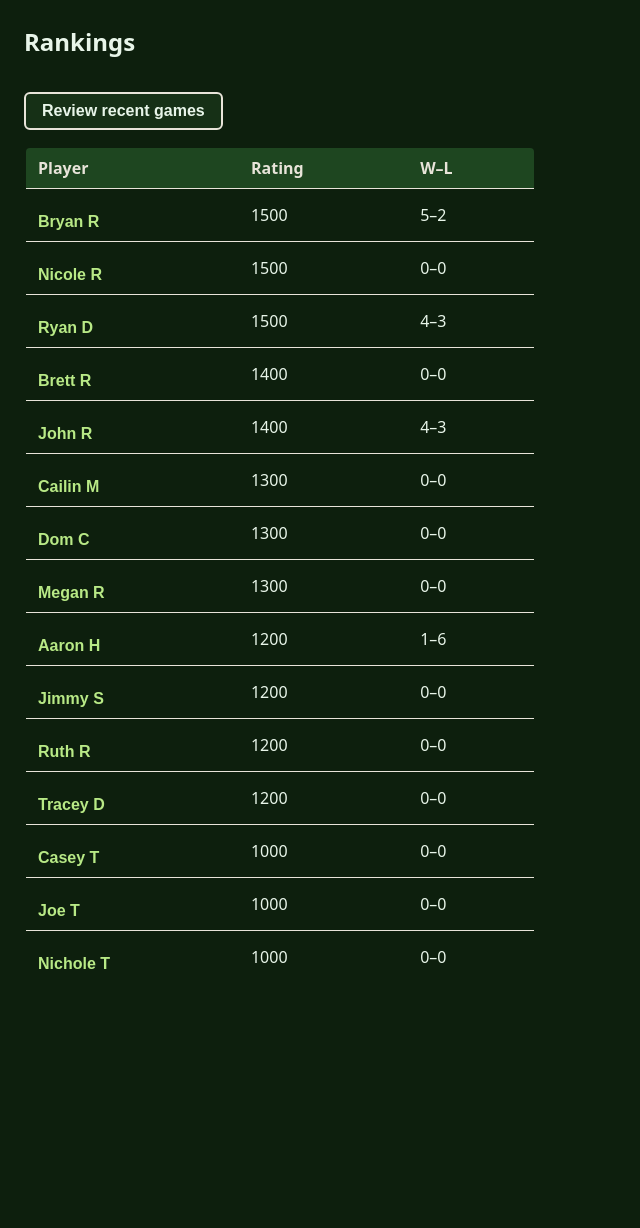
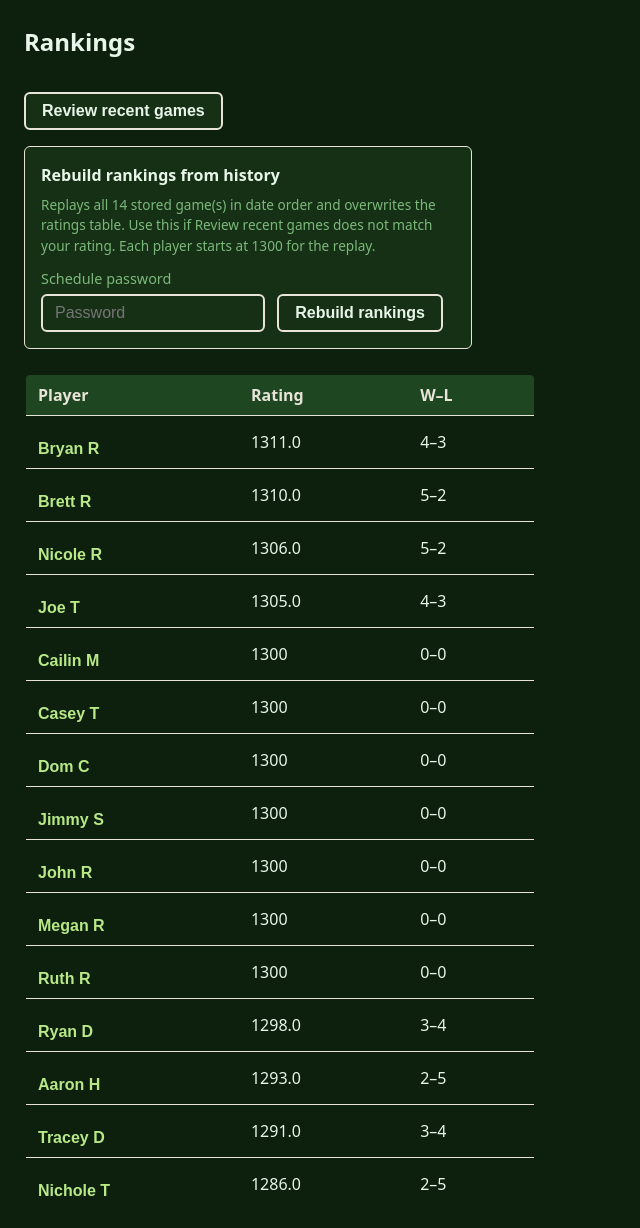
Before and after one commit to Brue33/pickleball-scheduler, a Flask app: page /rankings in a window 1280 px wide. Shown: the part 55-1283 px from the top of the page, without its empty margins (0-640 px from the left). Before the commit the page ends 1024 px from the top, so only its background shows below. Run offline with Flask 2, Linux system fonts and the light colour scheme.

Commit message:
trying to fix rankings

```diff
--- a/app.py
+++ b/app.py
@@ -225,14 +225,12 @@ def resolve_player_display_name(query):
 def recent_games_rating_review(player_query, max_games=10):
     """
     Replay all matches in chronological order and return the last max_games involving the player,
-    with rating before/after each. Per-game deltas come from replaying stored scores; absolute
-    ratings are shifted so the newest game ends at the player's current ranking in rankings.json.
+    with rating before/after each (same replay rules as rebuild rankings).
     """
     name = resolve_player_display_name(player_query)
     if not name:
         return None, {"error": "not_found", "message": "No player matched that name."}
-    current_rankings = load_rankings()
-    current_rating = int(current_rankings.get(name, DEFAULT_RATING))
+    current_rating = int(load_rankings().get(name, DEFAULT_RATING))
     matches_chrono = list(reversed(load_match_history()))
     ratings = {}
     rows = []
@@ -262,12 +260,6 @@ def recent_games_rating_review(player_query, max_games=10):
                     "delta": after - before,
                 }
             )
-    replay_final = int(ratings.get(name, DEFAULT_RATING))
-    offset = current_rating - replay_final
-    if offset:
-        for row in rows:
-            row["rating_before"] += offset
-            row["rating_after"] += offset
     last_n = rows[-max_games:]
     last_n = list(reversed(last_n))
     return name, {"matches": last_n, "current_rating": current_rating}
@@ -1555,7 +1547,38 @@ def rankings():
     ) if rankings else []
     bios = load_player_bios()
     wins_losses = get_wins_losses_by_player()
-    return render_template("rankings.html", rankings=sorted_rankings, bios=bios, wins_losses=wins_losses)
+    match_count = len(load_match_history())
+    return render_template(
+        "rankings.html",
+        rankings=sorted_rankings,
+        bios=bios,
+        wins_losses=wins_losses,
+        match_count=match_count,
+    )
+
+
+@app.route("/rankings/rebuild", methods=["POST"])
+def rankings_rebuild():
+    """Replay all stored games from 1300 and rebuild rankings.json (schedule password)."""
+    if request.form.get("password", "").strip() != SCHEDULE_PASSWORD:
+        flash("Incorrect password.", "error")
+        return redirect(url_for("rankings"))
+    matches = load_match_history()
+    if not matches:
+        flash("No past games in history to rebuild from.", "error")
+        return redirect(url_for("rankings"))
+    try:
+        save_match_history_and_rebuild_rankings(matches)
+    except ValueError as e:
+        flash(str(e), "error")
+        return redirect(url_for("rankings"))
+    after = load_rankings()
+    flash(
+        f"Rankings rebuilt from {len(matches)} stored game(s) (each player replayed from 1300). "
+        f"{len(after)} player(s) updated.",
+        "success",
+    )
+    return redirect(url_for("rankings"))
 
 
 @app.route("/rankings/recent-games")
--- a/rankings.json
+++ b/rankings.json
@@ -1 +1 @@
-{"Aaron H":1200,"Brett R":1400,"Bryan R":1500,"Cailin M":1300,"Casey T":1000,"Dom C":1300,"Jimmy S":1200,"Joe T":1000,"John R":1400,"Megan R":1300,"Nichole T":1000,"Nicole R":1500,"Ruth R":1200,"Ryan D":1500,"Tracey D":1200}
+{"Aaron H":1293.0,"Brett R":1310.0,"Bryan R":1311.0,"Cailin M":1300,"Casey T":1300,"Dom C":1300,"Jimmy S":1300,"Joe T":1305.0,"John R":1300,"Megan R":1300,"Nichole T":1286.0,"Nicole R":1306.0,"Ruth R":1300,"Ryan D":1298.0,"Tracey D":1291.0}
--- a/templates/rankings.html
+++ b/templates/rankings.html
@@ -5,6 +5,14 @@
   <p style="margin-bottom: 1rem;">
     <button type="button" id="recent-games-btn" class="btn btn-secondary">Review recent games</button>
   </p>
+
+  <form method="post" action="{{ url_for('rankings_rebuild') }}" style="margin-bottom: 1.5rem; padding: 1rem; background: var(--surface); border: 1px solid var(--court-line); border-radius: 6px; max-width: 28rem;" onsubmit="return confirm('Rebuild all rankings by replaying every stored game from 1300?');">
+    <p style="margin: 0 0 0.5rem 0; font-weight: 600;">Rebuild rankings from history</p>
+    <p style="color: var(--muted); font-size: 0.85rem; margin: 0 0 0.75rem 0;">Replays all {{ match_count }} stored game(s) in date order and overwrites the ratings table. Use this if Review recent games does not match your rating. Each player starts at 1300 for the replay.</p>
+    <label for="rebuild_password">Schedule password</label>
+    <input type="password" id="rebuild_password" name="password" placeholder="Password" style="max-width: 14rem; margin-right: 0.5rem;">
+    <button type="submit" class="btn btn-secondary" style="margin-top: 0.25rem;">Rebuild rankings</button>
+  </form>
 
   {% if rankings %}
     <table>
@@ -41,7 +49,7 @@
     <div class="rating-gain-backdrop" aria-label="Close"></div>
     <div class="rating-gain-content">
       <h3 class="rating-gain-title">Review recent games</h3>
-      <p style="color: var(--muted); font-size: 0.85rem; margin: 0 0 0.75rem 0;">Last 10 games from history. Rating changes use stored scores and the same rules as live updates; levels are aligned to your current rating on the table above.</p>
+      <p style="color: var(--muted); font-size: 0.85rem; margin: 0 0 0.75rem 0;">Last 10 games from history. Rating changes use stored scores and the same rules as live updates. After a rebuild, these should match the table above.</p>
       <label for="recent-games-name">Your name</label>
       <input type="text" id="recent-games-name" placeholder="e.g. Bryan R" style="max-width: 16rem; margin-bottom: 0.5rem; display: block;">
       <button type="button" id="recent-games-show" class="btn" style="margin-top: 0.25rem;">Show</button>
```
Also changed, not shown: match_history.json (+1 -1 lines), published_schedule.json (+1 -1 lines).
